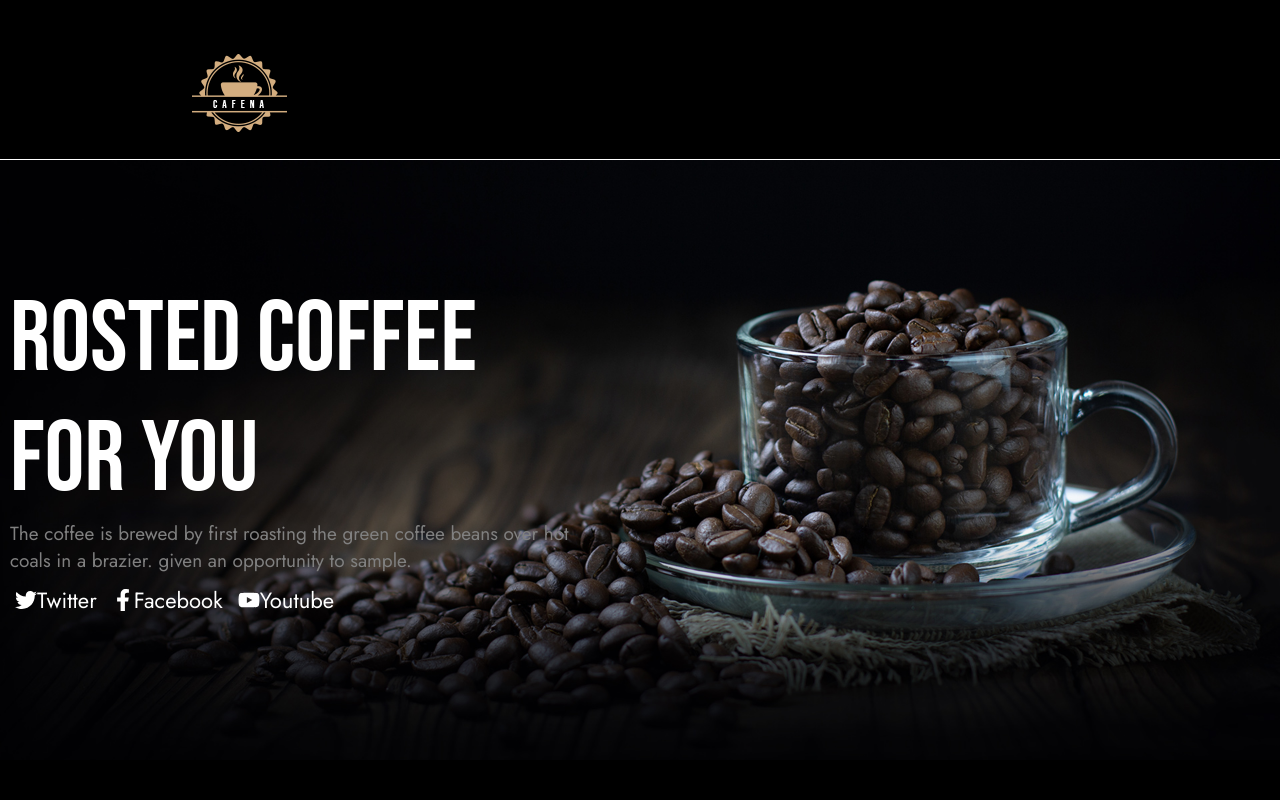
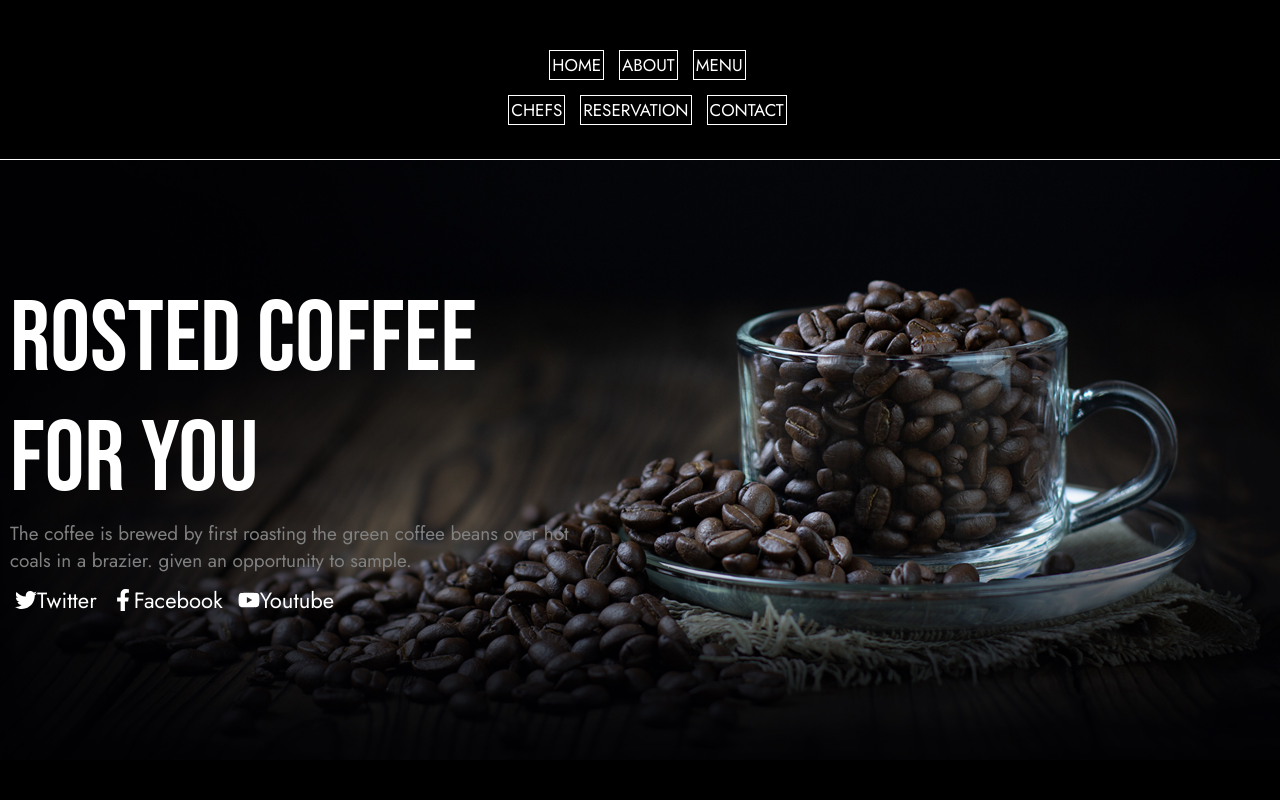
Before and after one commit to nardany/ProjectCafena, a React (Create React App) app: page / in a window 1280 px wide. Shown: the top 800 px of the page. Built offline with nearby package versions, Linux system fonts and the light colour scheme.

Commit message:
end cafean shop

```diff
--- a/package.json
+++ b/package.json
@@ -6,7 +6,9 @@
     "@testing-library/jest-dom": "^5.16.4",
     "@testing-library/react": "^13.3.0",
     "@testing-library/user-event": "^13.5.0",
+    "bootstrap": "^5.2.0",
     "react": "^18.2.0",
+    "react-bootstrap": "^2.5.0",
     "react-dom": "^18.2.0",
     "react-icons": "^4.4.0",
     "react-router-dom": "^6.3.0",
--- a/src/Components/About/About.css
+++ b/src/Components/About/About.css
@@ -266,6 +266,9 @@
         width: 100%;
         margin-left: 0px;
     }
+    .people{
+        margin-left: 0px;
+    }
 }
 @media screen and (max-width: 1200px) {
         .page3container{
--- a/src/Components/Fotter/fotter.css
+++ b/src/Components/Fotter/fotter.css
@@ -81,4 +81,10 @@
     .fotteroneform p{
         font-size: 12px;
     }
+    .phoneiconfotter img{
+        display: none;
+    }
+    .mapiconfotter img{
+        display: none;
+    }
 }
--- a/src/Components/Navbar/Navbar.css
+++ b/src/Components/Navbar/Navbar.css
@@ -1,4 +1,4 @@
-.navbar {
+.navbar1 {
   display: flex;
   justify-content: center;
   align-items: center;
@@ -20,7 +20,6 @@
   justify-content: space-between;
   align-items: center;
 }
-
 .NavBar1 {
   height: 100%;
 }
@@ -50,18 +49,25 @@
   padding-top: 30px;
 }
 
-.navHamburger {
-  display: none;
-}
+@media screen and (max-width: 1300px) {
+  .NavBarContainer{
+    display: flex;
+    flex-direction: column;
+    justify-content: center;
+  }
+  .navItems{
+    width: 100%;
+    display: flex;
+    justify-content: center;
+  }
+  .navItems a{
+    margin-top: 15px;
+    border: 1px solid;
+    padding:2px;
+    margin-left: 15px;
 
-@media screen and (max-width: 1300px) {
-  .NavBar {
-    display: flex;
-    position: relative;
-    align-items: center;
-    justify-content: flex-start;
   }
-  .navItems {
+  .logo{
     display: none;
   }
 }
--- a/src/Components/Navbar/Navbar.jsx
+++ b/src/Components/Navbar/Navbar.jsx
@@ -7,12 +7,13 @@ import {
   useLocation,
 } from "react-router-dom";
 import Logo from "../../Assets/cafeanalogo.png";
-
+import {useState} from "react"
 
 export default function () {
   const location = useLocation();
+
   return (
-    <div className={location.pathname !== '/' ? 'navbar' : 'navbar homePageNavbar '}>
+    <div className={location.pathname !== '/' ? 'navbar1' : 'navbar1 homePageNavbar ' } >
       <div className="NavBarContainer">
         <div className="NavBar1 navItems">
           <Link to="/">Home</Link>
```
Also changed, not shown: 2 other files (tests, documents, lock files or other folders).
